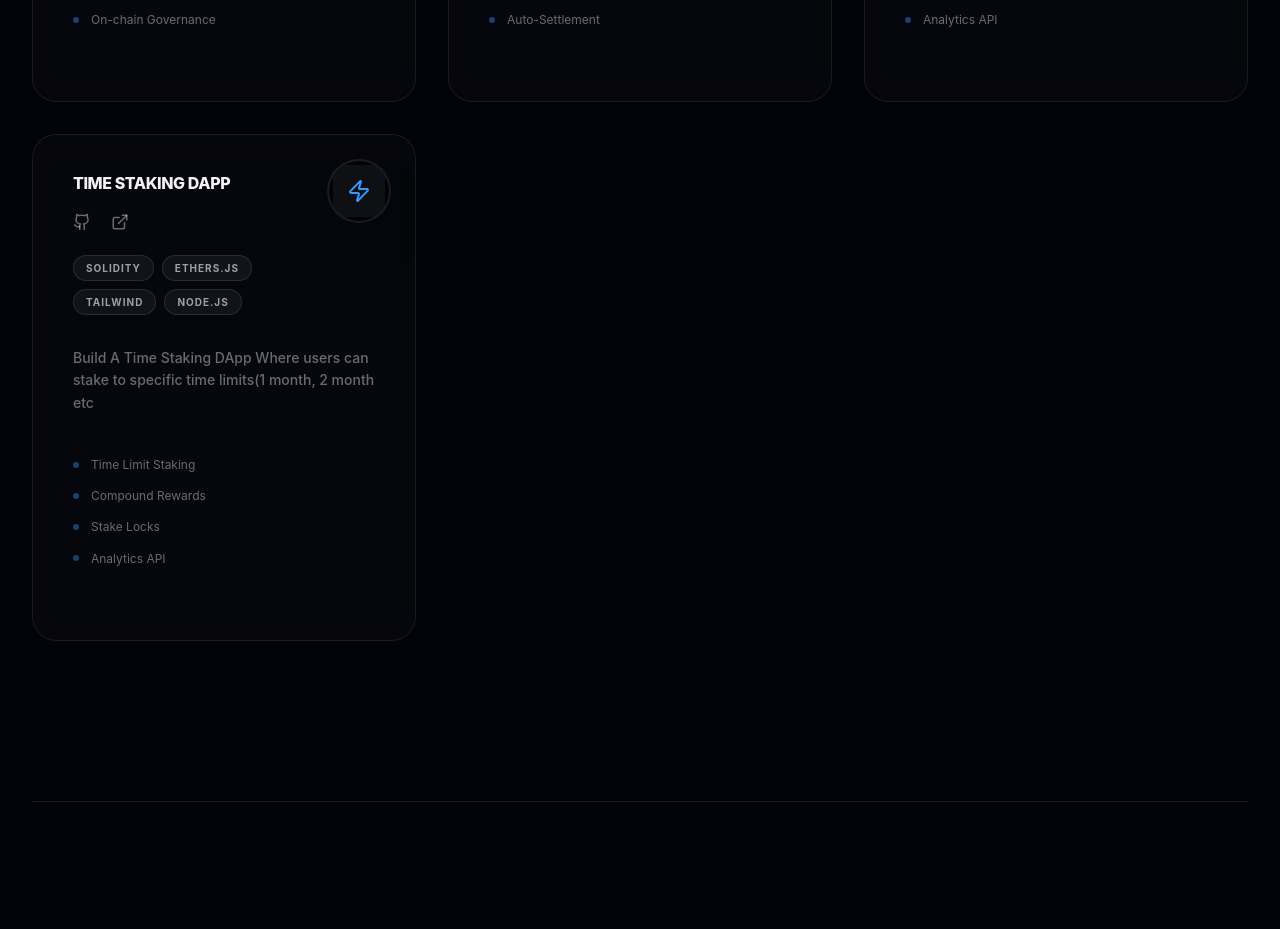
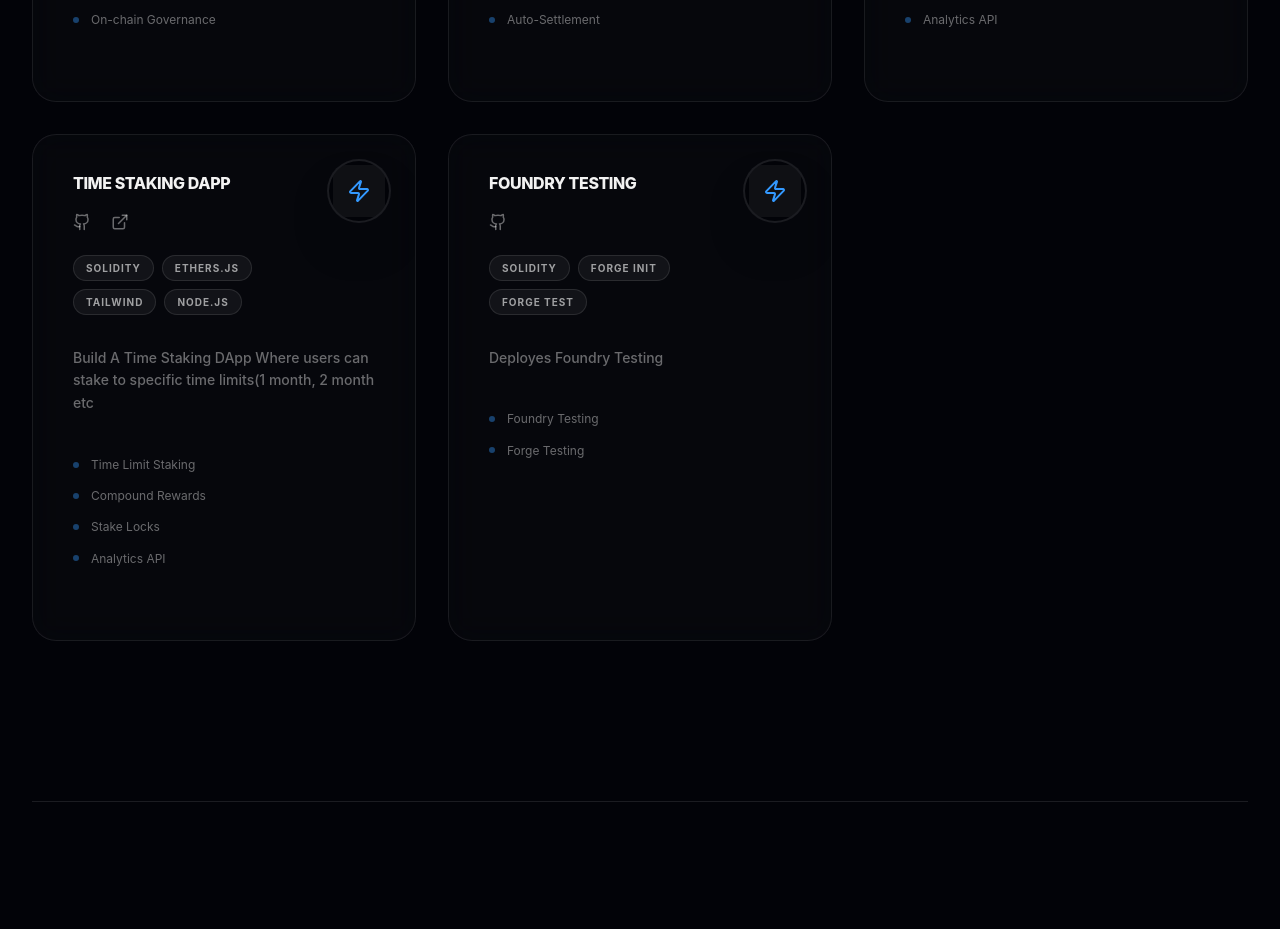
Before and after one commit to mohit-solidity/pirate, a React (Vite) app: page /developer in a window 1280 px wide. Shown: the part 920-1849 px from the top of the page. Built offline with nearby package versions, Linux system fonts and the light colour scheme.

Commit message:
Added New Projects

```diff
--- a/src/pages/Developer.jsx
+++ b/src/pages/Developer.jsx
@@ -6,6 +6,7 @@ import Magnetic from '../components/ui/Magnetic';
 import { motion } from 'framer-motion';
 import { Layers, Database, Shield, Github, Cpu } from 'lucide-react';
 import Button from '../components/ui/Button';
+import { title } from 'framer-motion/client';
 
 const Developer = () => {
     const projects = [
@@ -40,6 +41,14 @@ const Developer = () => {
             tech: ['Solidity', 'Ethers.js', 'Tailwind', 'Node.js'],
             github: 'https://github.com/mohit-solidity/TimeStakingDapp',
             demo: 'https://mohit-solidity.github.io/TimeStakingDapp',
+        },
+        {
+            title: 'Foundry Testing',
+            description: 'Deployes Foundry Testing',
+            features:['Foundry Testing', 'Forge Testing'],
+            tech: ['Solidity','Forge init','forge test'],
+            github: 'https://github.com/mohit-solidity/Foundry-Testing',
+            demo: '',
         }
     ];
 
```
